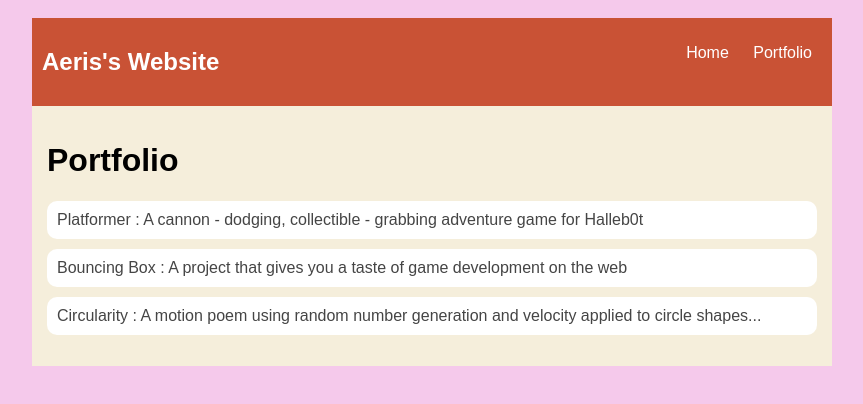
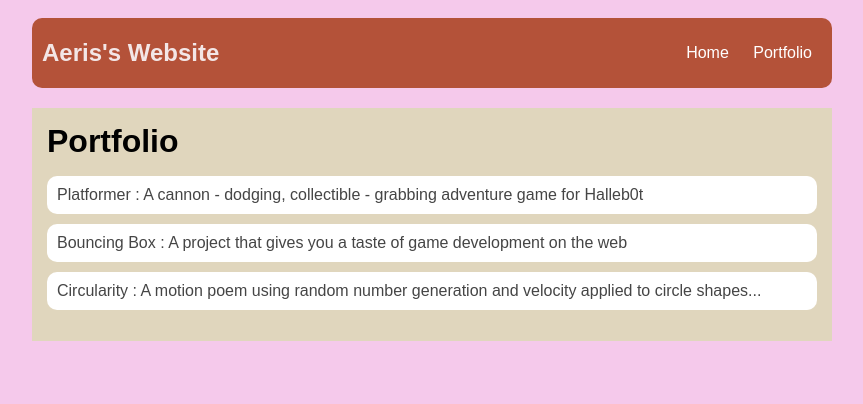
Before and after one commit to Aerishhhh/Aerishhhh.github.io, a plain HTML site: page portfolio.html in a window 1280 px wide. Shown: the whole page, without its empty margins (208-1071 px from the left). Drawn offline with Linux system fonts and the light colour scheme.

Commit message:
add portfolio.html file

```diff
--- a/portfolio.html
+++ b/portfolio.html
@@ -21,16 +21,19 @@
 
             /* navigation menu */
             nav {
-                background: rgb(201, 82, 53);
+                background: rgb(180, 82, 57);
                 margin: 0 auto;
+                margin-bottom: 20px;
                 display: flex;
                 padding: 10px;
+                border-radius: 10px;
             }
             h1 {
                 display: flex;
                 align-items: center;
-                color: rgb(255, 255, 255);
+                color: rgb(243, 230, 230);
                 flex: 1;
+                margin: 0;
             }
             #nav-ul {
                 list-style-image: none;
@@ -46,7 +49,7 @@
 
             /* main container area beneath menu */
             main {
-                background: rgb(245, 238, 219);
+                background: rgb(224, 214, 189);
                 display: flex;
             }
             .content {
```
Also changed, not shown: index.html (+5 -3 lines).
